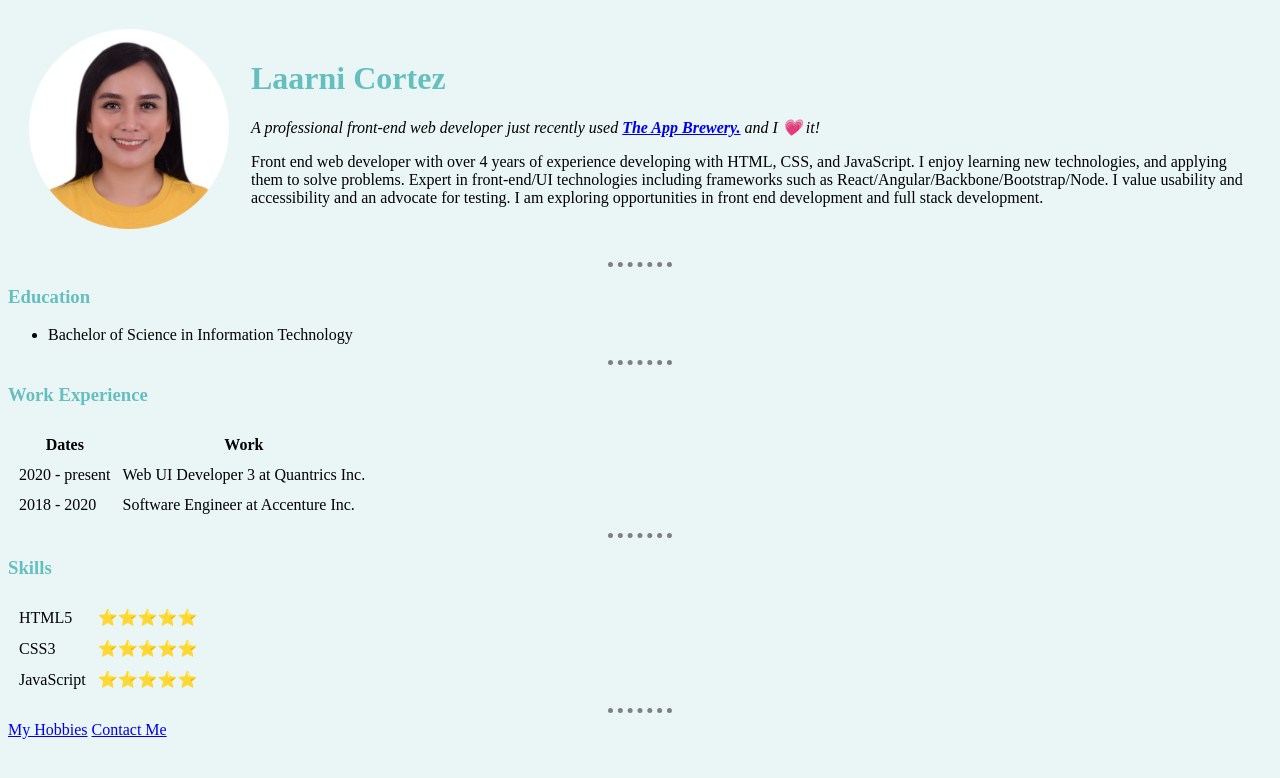
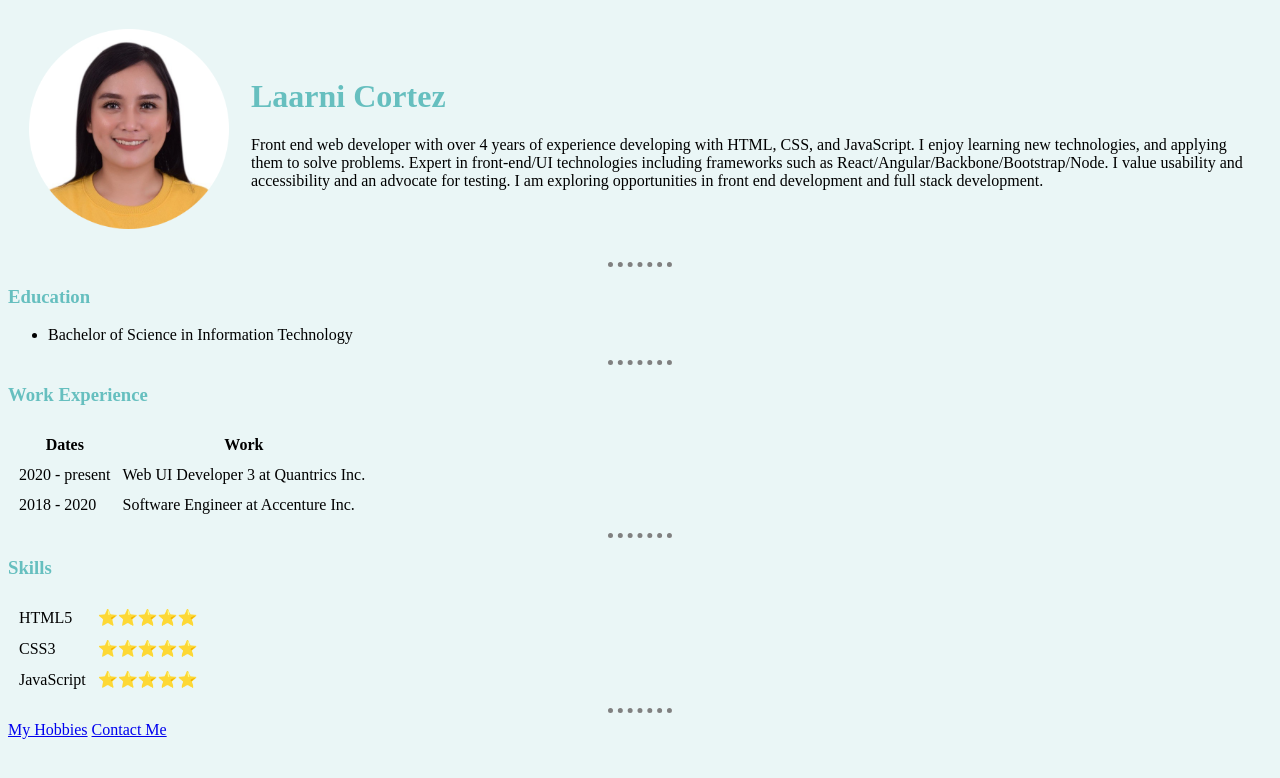
Before and after one commit to rainzetroc/cv, a plain HTML site: page index.html in a window 1280 px wide. Drawn offline with Linux system fonts and the light colour scheme.

Commit message:
Remove one paragraph

```diff
--- a/index.html
+++ b/index.html
@@ -12,7 +12,6 @@
     <tr>
         <td><img src="images/circle-cropped.png" alt="rain profile" style="width:200px;height:200px;"></td>
       <td>  <h1>Laarni Cortez</h1>
-        <p><em>A professional front-end web developer just recently used <strong><a href="https://www.appbrewery.co/">The App Brewery.</a></strong> and I 💗 it!</em></p>
         <p>Front end web developer with over 4 years of experience developing with HTML, CSS, and JavaScript. I enjoy learning new technologies, and applying them to solve problems. Expert in front-end/UI technologies including frameworks such as React/Angular/Backbone/Bootstrap/Node. I value usability and accessibility and an advocate for testing. I am exploring opportunities in front end development and full stack development.</p></td>
     </tr>
   </table>
```
